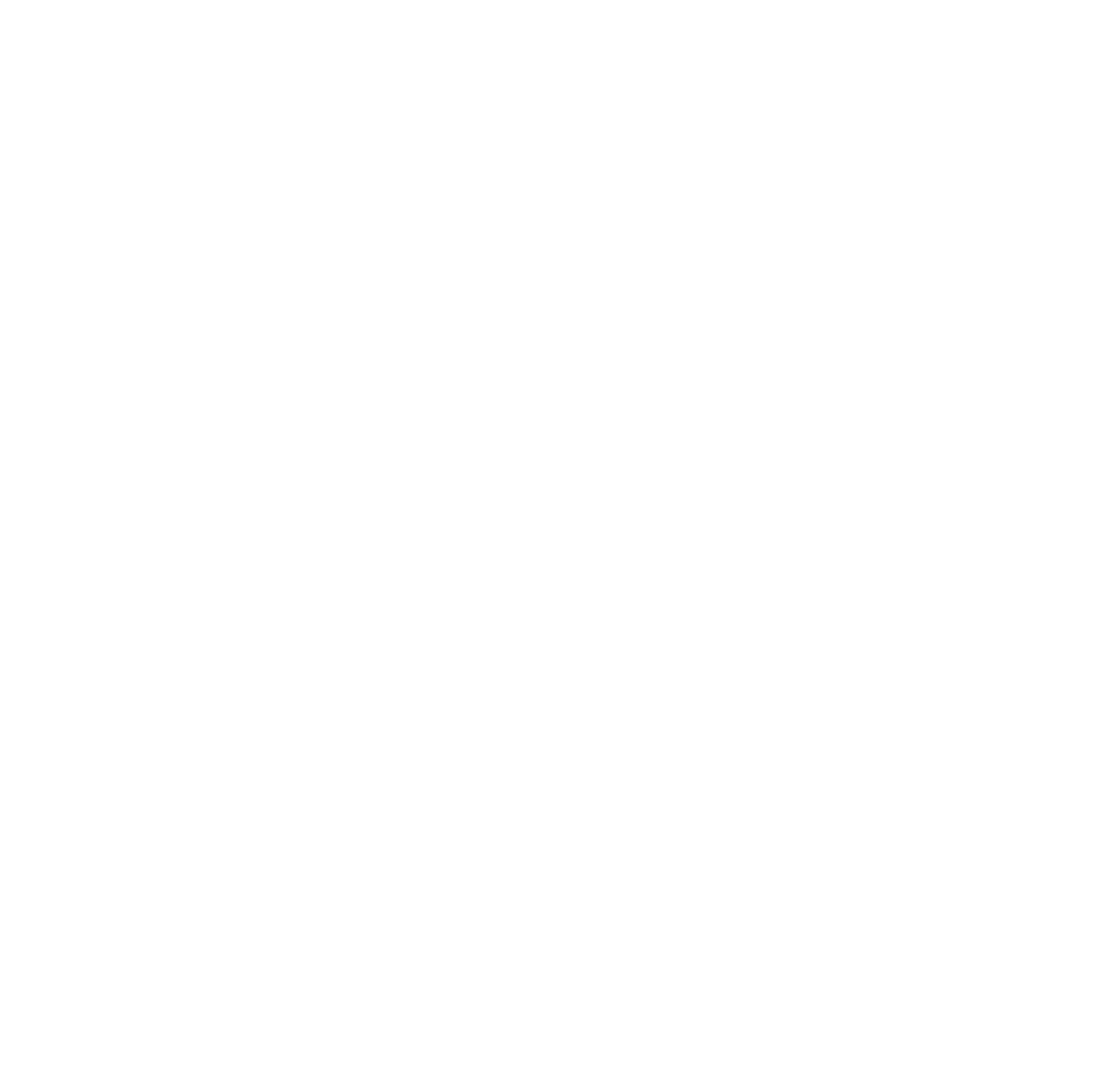
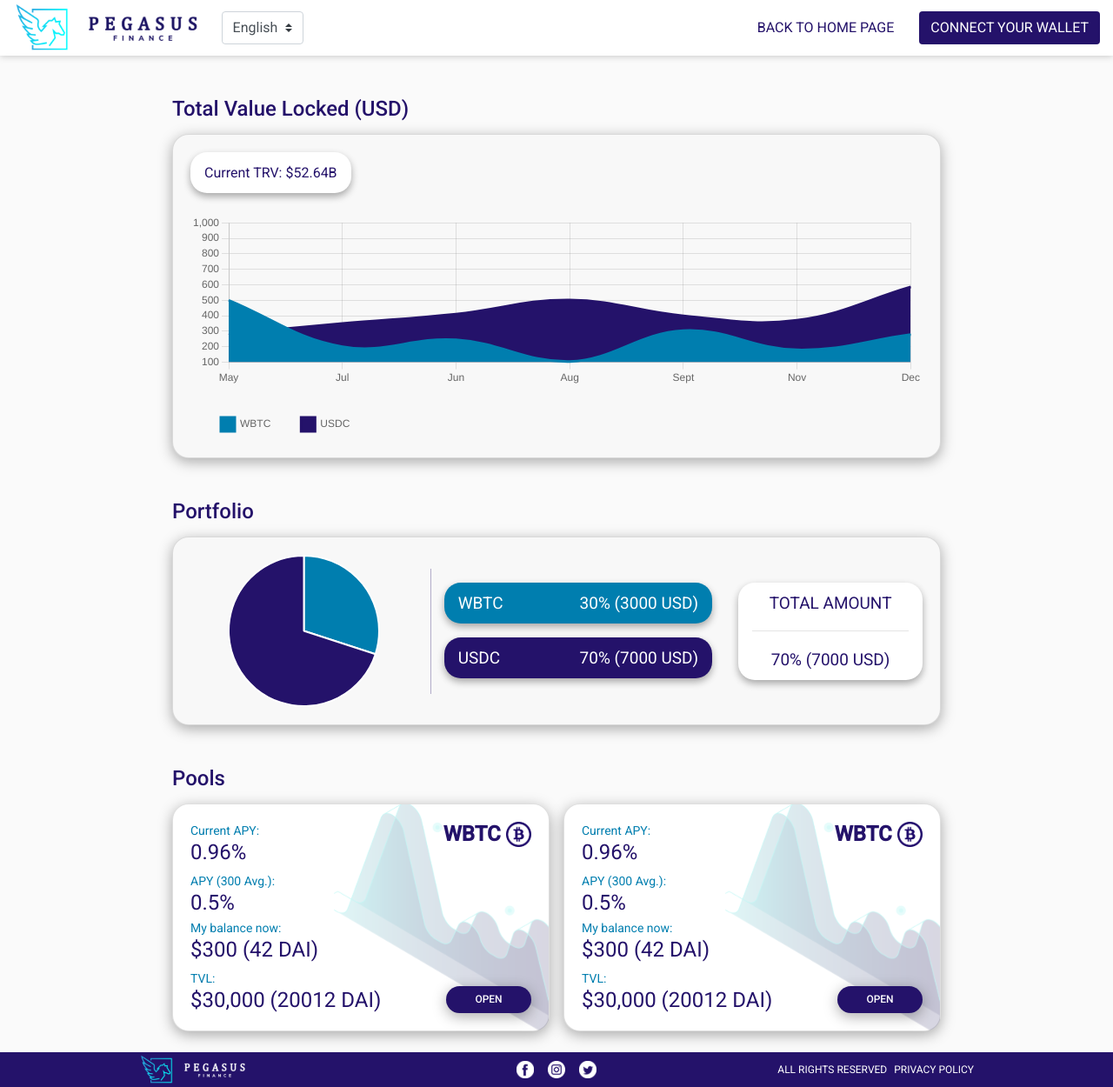
Before and after one commit to Smynay/pegasius-finance, an Angular app: page /account in a window 1280 px wide. Before the commit this address led to /. Shown: the whole page at 87% size. Before the commit the page ends 800 px from the top, so only its background shows below. Built offline with nearby package versions, Linux system fonts and the light colour scheme.

Commit message:
Add account page

```diff
--- a/src/app/app-routing.module.ts
+++ b/src/app/app-routing.module.ts
@@ -3,10 +3,12 @@ import { RouterModule, Routes } from "@angular/router";
 
 import { DashboardComponent } from "./views/dashboard/dashboard.component";
 import { HomeComponent } from "./views/home/home.component";
+import { AccountComponent } from "./views/account/account.component";
 
 const routes: Routes = [
   { path: "", component: HomeComponent },
   { path: "dashboard", component: DashboardComponent },
+  { path: "account", component: AccountComponent },
 ];
 
 @NgModule({
--- a/src/app/app.module.ts
+++ b/src/app/app.module.ts
@@ -17,6 +17,7 @@ import { CardComponent } from "./components/dashboard/card/card.component";
 
 import { HomeComponent } from "./views/home/home.component";
 import { DashboardComponent } from "./views/dashboard/dashboard.component";
+import { AccountComponent } from './views/account/account.component';
 
 import { MainSectionComponent } from "./sections/main-section/main-section.component";
 import { PoolsSectionComponent } from "./sections/pools-section/pools-section.component";
@@ -49,6 +50,7 @@ import { PoolsDashboardSectionComponent } from "./sections/pools-dashboard-secti
     PotfolioSectionComponent,
     PoolsDashboardSectionComponent,
     CardComponent,
+    AccountComponent,
   ],
   imports: [BrowserModule, AppRoutingModule, MaterialModule],
   providers: [],
--- /dev/null
+++ b/src/app/views/account/account.component.html
@@ -0,0 +1,32 @@
+<mat-drawer-container class="drawer" hasBackdrop="over">
+  <mat-drawer #drawer class="drawer-sidenav" mode="over">
+    <div class="drawer-sidenav__header d-flex justify-content-between align-items-center light mb-4">
+      <h2 class="title">Menu</h2>
+      <mat-icon (click)="drawer.close()">close</mat-icon>
+    </div>
+    <div class="drawer-sidenav__menu">
+      <p class="title" class="light" *ngFor="let item of menuService.menu" (click)="drawer.close()">
+        {{ item.title }}
+      </p>
+    </div>
+  </mat-drawer>
+
+  <div class="drawer-sidenav-content d-flex flex-column">
+    <app-dashboard-header class="w-100 upper" (burgerClick)="drawer.toggle()"></app-dashboard-header>
+    <main class="flex-grow-1 flex-shrink-1">
+      <div class="content__wrapper overflow-hidden">
+        <div class="content">
+          <app-total-value-section></app-total-value-section>
+          <app-potfolio-section></app-potfolio-section>
+          <app-pools-dashboard-section></app-pools-dashboard-section>
+        </div>
+
+        <div class="decorations">
+          <div class="decore decore_first"></div>
+          <div class="decore decore_second"></div>
+        </div>
+      </div>
+    </main>
+    <app-footer apperance="dark" class="upper"></app-footer>
+  </div>
+</mat-drawer-container>
--- /dev/null
+++ b/src/app/views/account/account.component.ts
@@ -0,0 +1,17 @@
+import { Component, OnInit } from '@angular/core';
+
+import { MenuService } from 'src/app/services/menu.service';
+
+@Component({
+  selector: 'app-account',
+  templateUrl: './account.component.html',
+  styleUrls: ['./account.component.scss']
+})
+export class AccountComponent implements OnInit {
+
+  constructor(public menuService: MenuService) {}
+
+  ngOnInit(): void {
+  }
+
+}
```
Also changed, not shown: src/app/views/account/account.component.scss (added).
